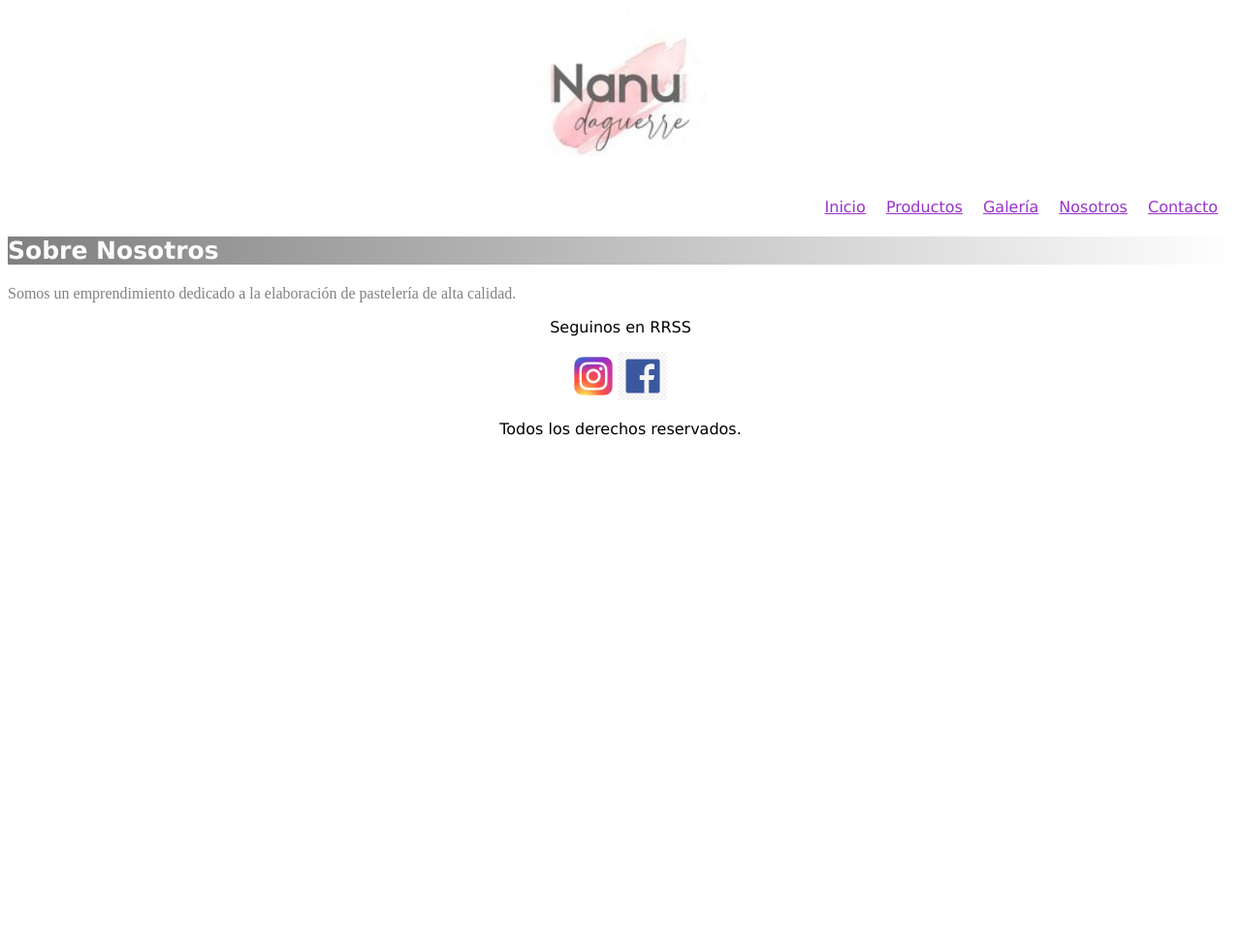
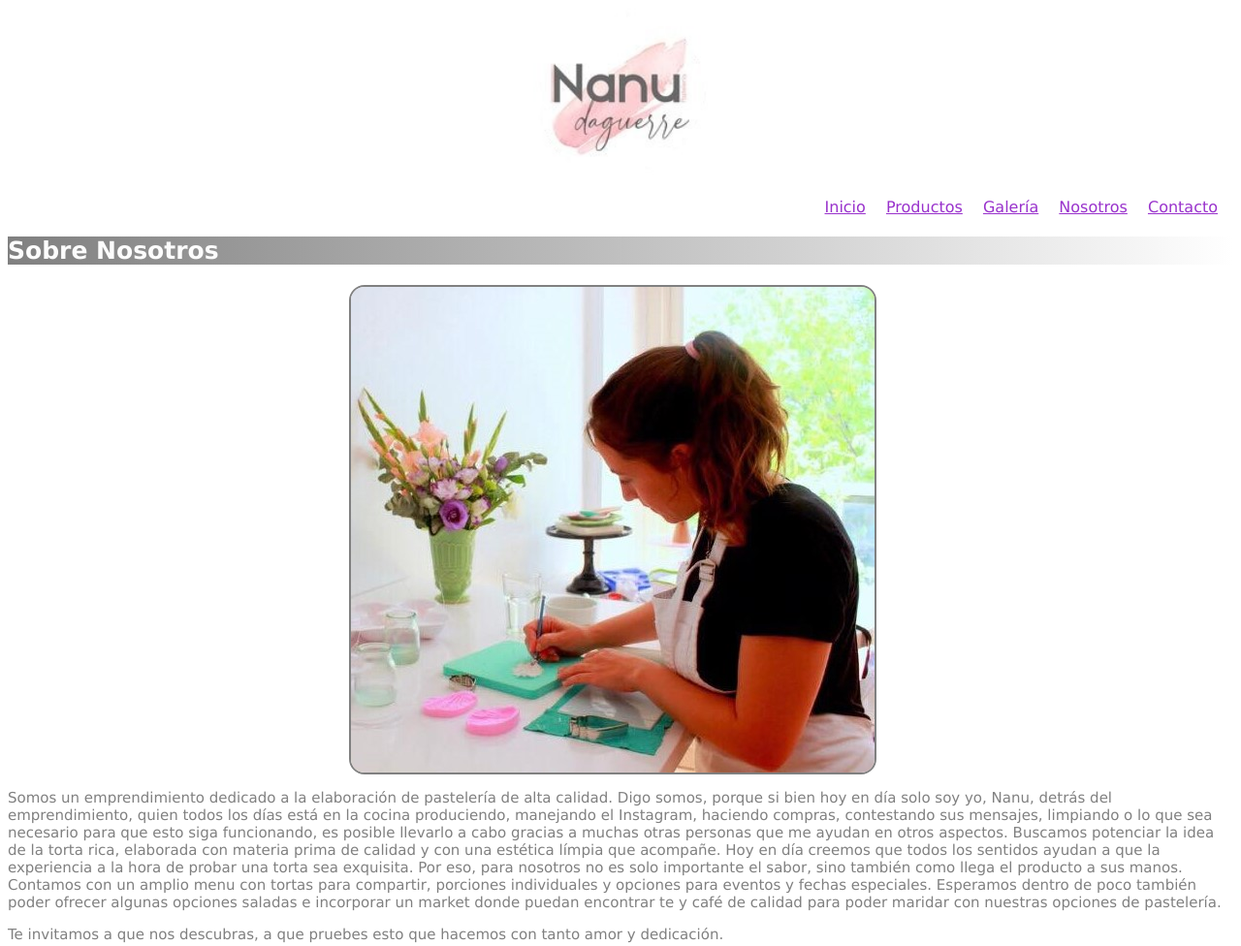
Before and after one commit to NairDaguerre/Tercera-entrega-proyecto, a plain HTML site: page pages/nosotros.html in a window 1280 px wide. Shown: the top 976 px of the page at 97% size. Before the commit the page ends 800 px from the top, so only its background shows below. Drawn offline with Linux system fonts and the light colour scheme.

Commit message:
Agregue fotos y modifique fuentes

```diff
--- a/css/styles.css
+++ b/css/styles.css
@@ -131,7 +131,17 @@ div{
     font-size: 20px;
     font-family: Verdana, Geneva, Tahoma, sans-serif;
 }
-
+.nosotros{
+    font-family: Verdana, Geneva, Tahoma, sans-serif;
+    font-size: 15px;
+}
+.foto-yo{
+    display: grid;
+align-items: center;
+margin-left: 22rem;
+border-radius: 1rem;
+border: solid 2px gray
+}
 
 .header-galeria{
     background-color: white;
@@ -154,6 +164,7 @@ div{
 .footer{
     text-align: center;
     font-family: Verdana, Geneva, Tahoma, sans-serif;
+    font-size: 15px;
 }
 .rrss{
     width: 40px;
--- a/pages/nosotros.html
+++ b/pages/nosotros.html
@@ -43,8 +43,21 @@
         <h1>Sobre Nosotros</h1>
 
     </section>
+
+    <img class= foto-yo src="../images/yo.jpg" alt="yo">
+
     <div>
-        <p>Somos un emprendimiento dedicado a la elaboración de pastelería de alta calidad.</p>
+        <p class="nosotros">Somos un emprendimiento dedicado a la elaboración de pastelería de alta calidad.
+            Digo somos, porque si bien hoy en día solo soy yo, Nanu, detrás del emprendimiento,  quien todos los días está en la cocina produciendo, manejando el Instagram, haciendo compras, contestando sus mensajes, limpiando o lo que sea necesario para que esto siga funcionando,
+            es posible llevarlo a cabo gracias a muchas otras personas que me ayudan en otros aspectos.
+            Buscamos potenciar la idea de la torta rica, elaborada con materia prima de calidad y con una estética límpia que acompañe.
+            Hoy en día creemos que todos los sentidos ayudan a que la experiencia a la hora de probar una torta sea exquisita. Por eso, para nosotros no es solo importante el sabor, sino también como llega el producto a sus manos.
+Contamos con un amplio menu con tortas para compartir, porciones individuales y opciones para eventos y fechas especiales.
+Esperamos dentro de poco también poder ofrecer algunas opciones saladas e incorporar un market donde puedan encontrar te y café de calidad para poder maridar con nuestras opciones de pastelería.
+</p>
+<p class="nosotros">
+Te invitamos a que nos descubras, a que pruebes esto que hacemos con tanto amor y dedicación.
+        </p>
     </div>
 
     <footer class="footer">
```
Also changed, not shown: index.html (+1 -1 lines), pages/contacto.html (+0 -1 lines), images/yo.jpg (added).
